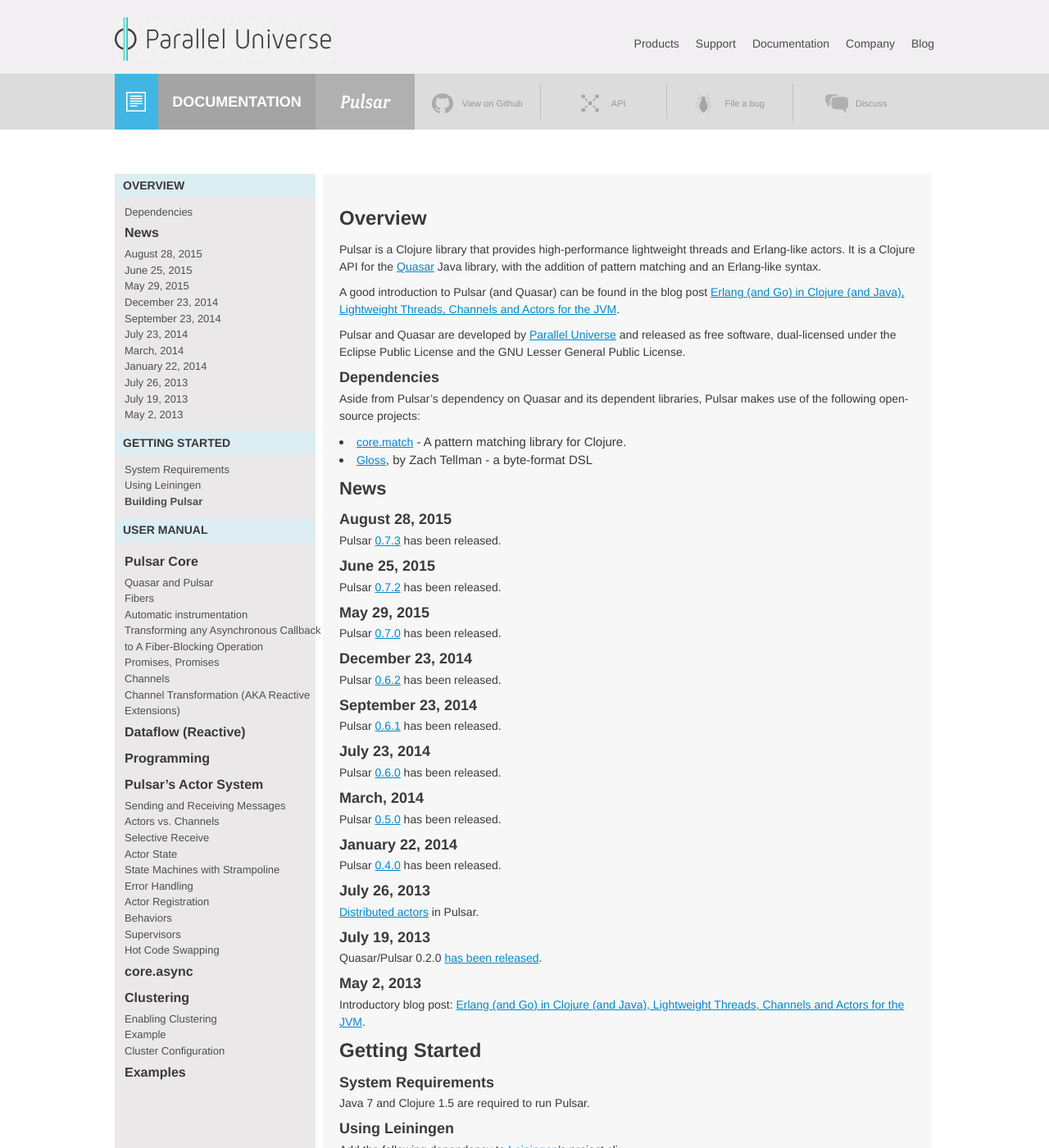
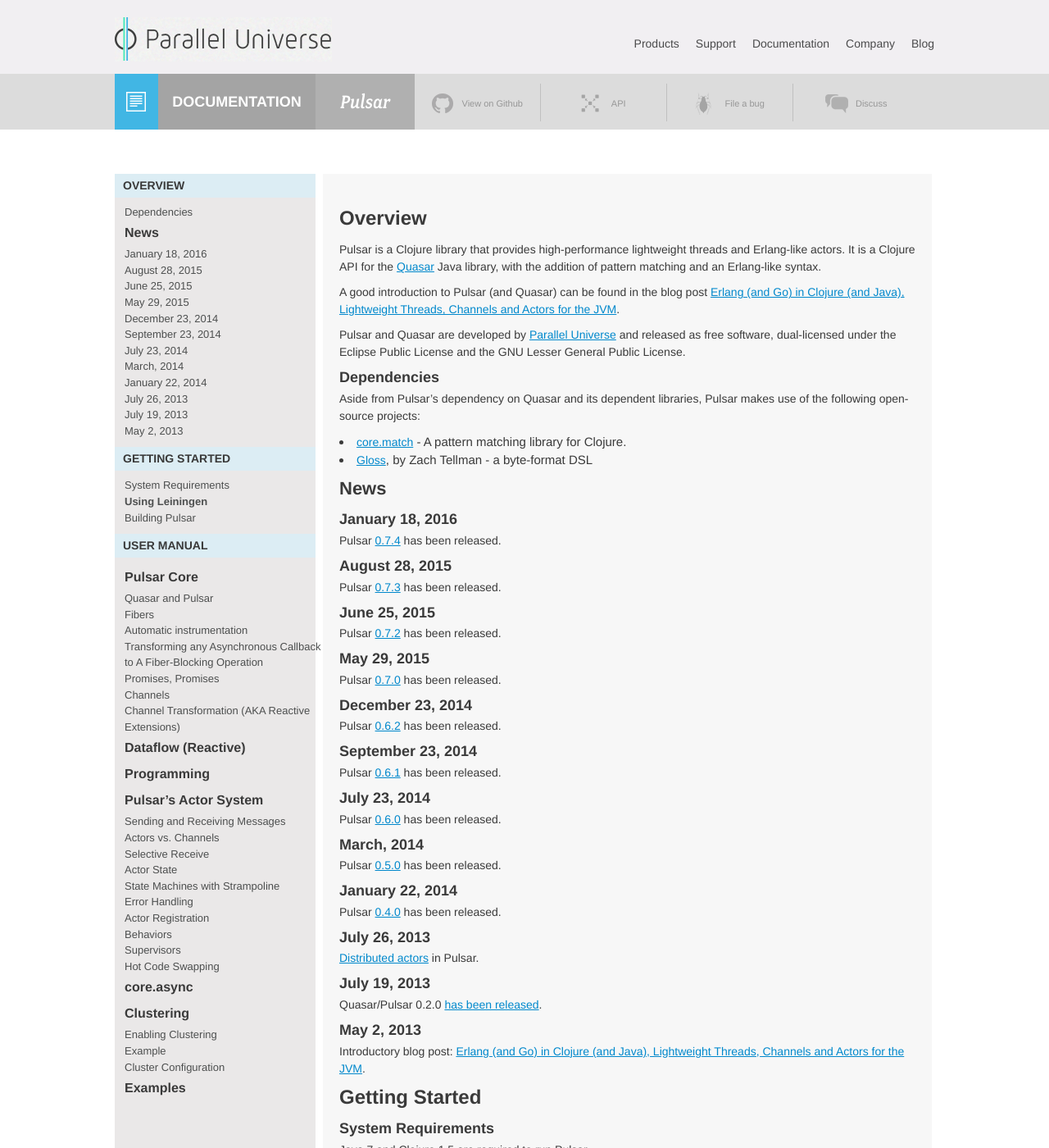
Before and after one commit to puniverse/pulsar, a Jekyll site: the page built from docs/index.md, in a window 1280 px wide and 1400 px high. Shown: the whole window at 82% size. Built offline with Jekyll 4.4.1, drawn with Linux system fonts in a browser that asks for light colours; nearby versions of some CDN libraries; Markdown is read by kramdown in place of the engine named in the settings; some of the changed text lies outside the part shown.

Commit message:
Prepare release 0.7.4

```diff
--- a/docs/_config.yml
+++ b/docs/_config.yml
@@ -9,7 +9,7 @@
 
 # Site globals used throughout docs.
 project: Pulsar
-version: 0.7.3
+version: 0.7.4
 github: puniverse/pulsar
 google_group: "https://groups.google.com/forum/#!forum/quasar-pulsar-user"
 ga_tracking_id: UA-25007319-2
--- a/docs/index.md
+++ b/docs/index.md
@@ -24,6 +24,10 @@
 * [Gloss](https://github.com/ztellman/gloss), by Zach Tellman - a byte-format DSL
 
 ## News
+
+### January 18, 2016
+
+Pulsar [0.7.4](https://github.com/puniverse/quasar/releases/tag/v0.7.4) has been released.
 
 ### August 28, 2015
 
```
Also changed, not shown: README.md, 1 other file.
